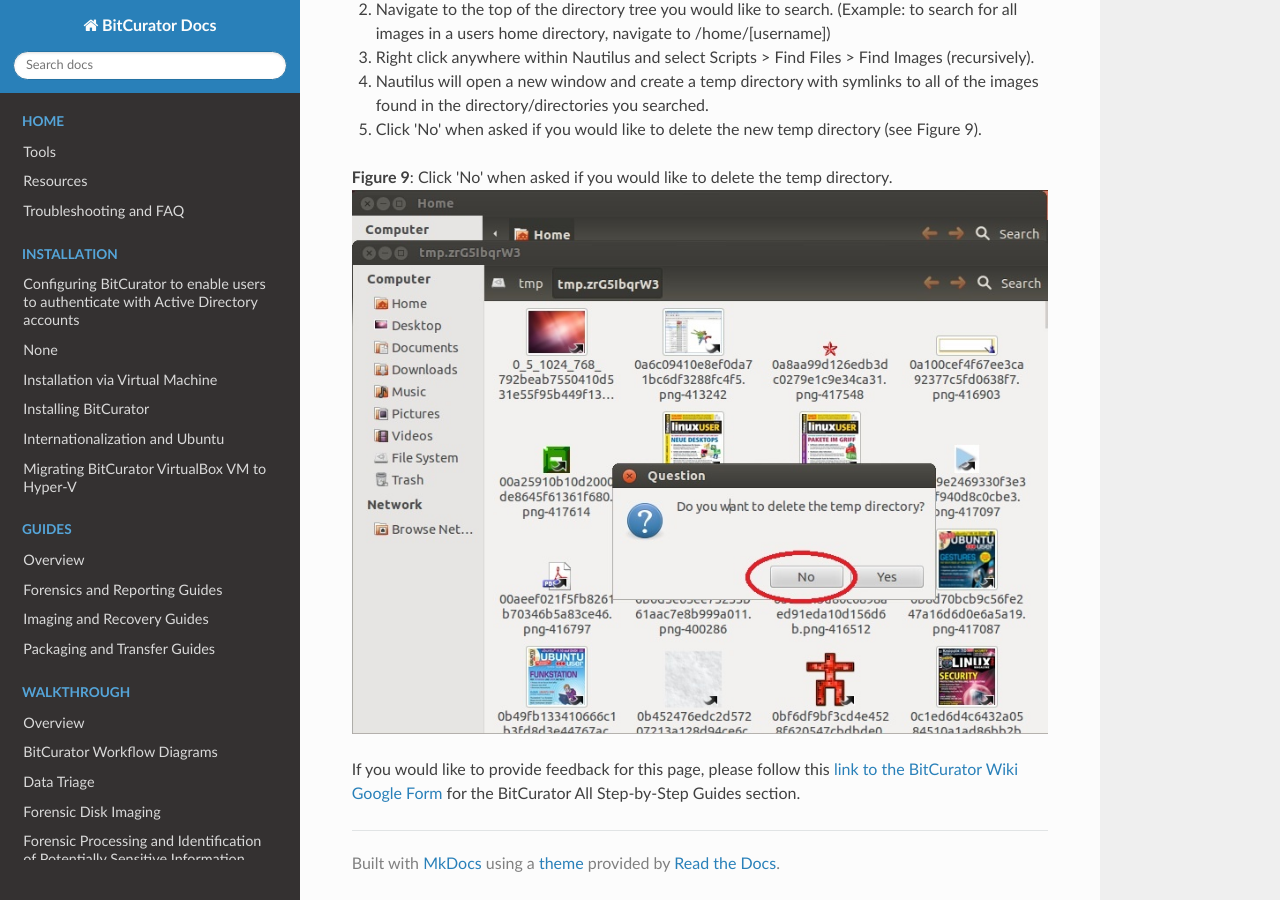
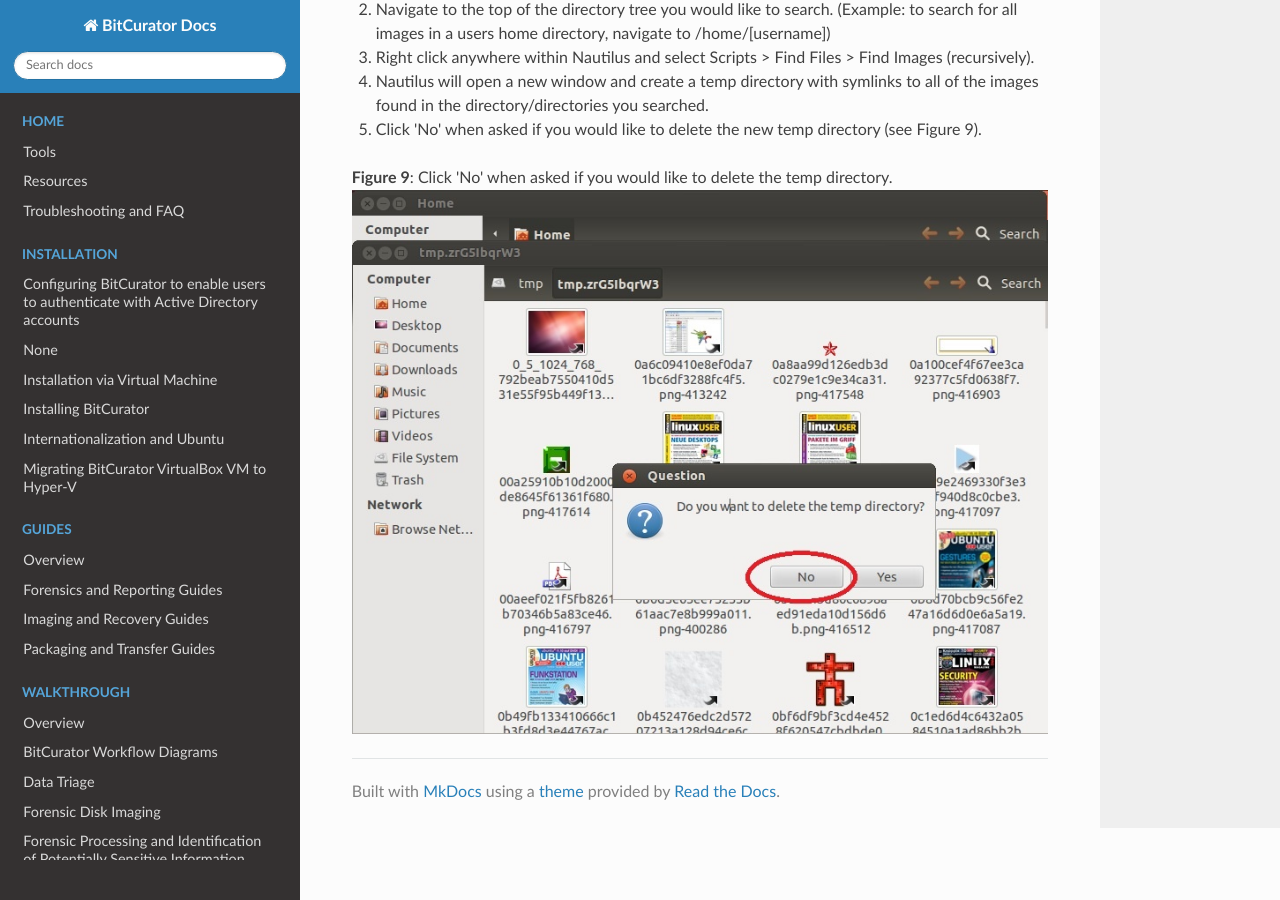
Before and after one commit to BitCurator/documentation, an MkDocs documentation site: the page built from docs/All Step-by-Step Guides/Forensics and Reporting Guides/Live Search for Files (Nautilus).md, in a window 1280 px wide and 900 px high, scrolled down 1479 px. Built offline with MkDocs 1.6.1, drawn with Linux system fonts in a browser that asks for light colours; nearby versions of some CDN libraries.

Commit message:
remove google form

```diff
--- a/docs/All Step-by-Step Guides/Forensics and Reporting Guides/Live Search for Files (Nautilus).md
+++ b/docs/All Step-by-Step Guides/Forensics and Reporting Guides/Live Search for Files (Nautilus).md
@@ -36,16 +36,3 @@ Search for images recursively from the present directory
 
 **Figure 9**: Click 'No' when asked if you would like to delete the temp directory.
 ![Nautilus9.jpg](attachments/Nautilus9.jpg)
-
-
-
-
-
-
-
-
-
-
-
-
- If you would like to provide feedback for this page, please follow this [link to the BitCurator Wiki Google Form](https://docs.google.com/forms/d/e/1FAIpQLSelmRx1VmgDEg3dU5_8cXZy9MZ5v8_sAl-Ur2nPFLAi6Lvu2w/viewform?usp=sf_link) for the BitCurator All Step-by-Step Guides section.
```
